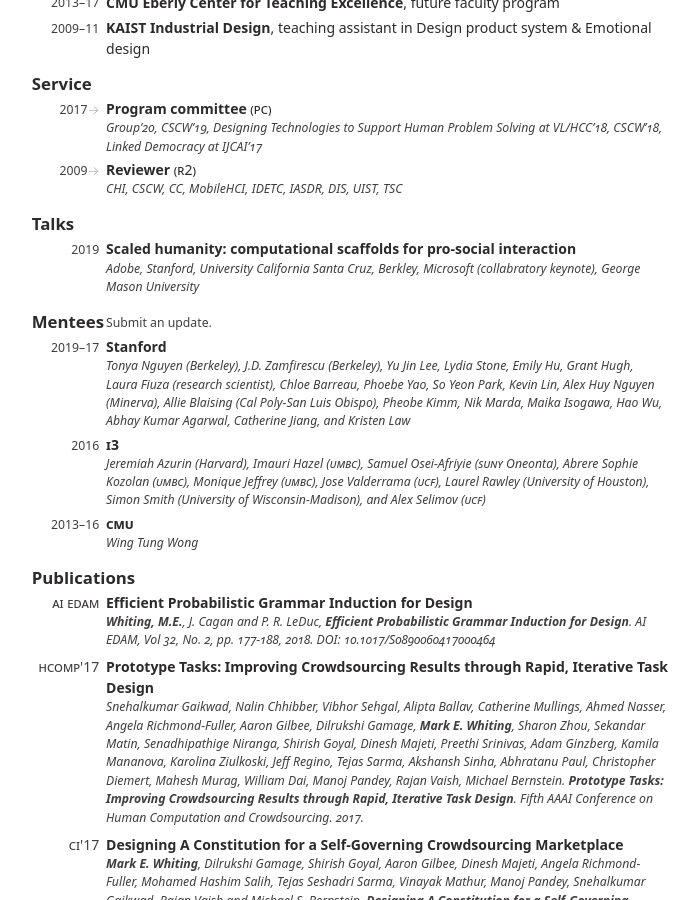
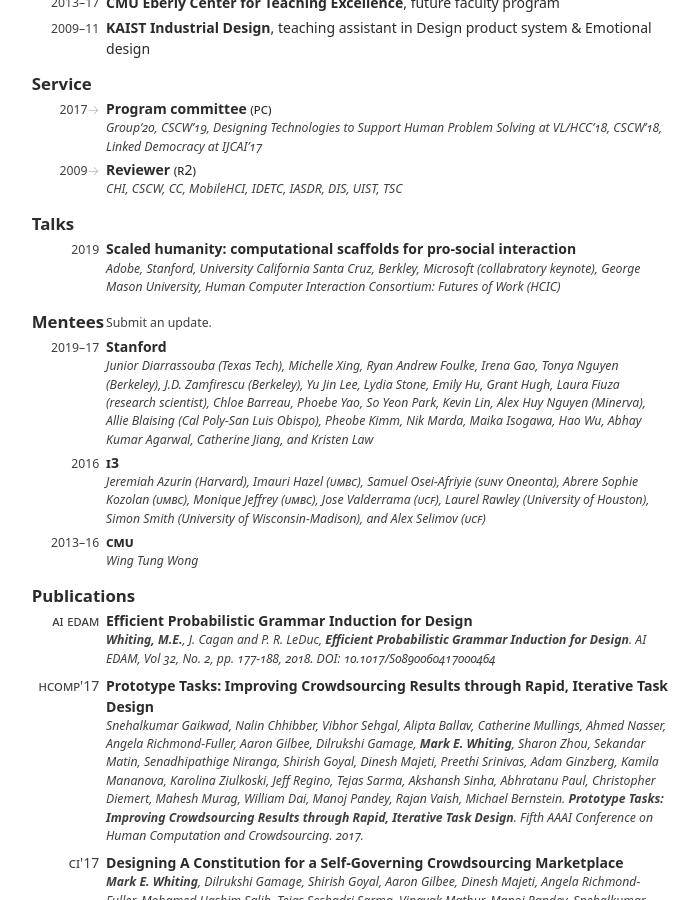
Before and after one commit to markwhiting/Whiting.me, a Jekyll site: the page built from cv.html, in a window 1280 px wide and 900 px high, scrolled down 623 px. Shown: the whole window, without its empty margins (290-989 px from the left). Built offline with Jekyll 4.4.1, drawn with Linux system fonts in a browser that asks for light colours.

Commit message:
Updated CV and mentees

```diff
--- a/_data/CV.csv
+++ b/_data/CV.csv
@@ -26,4 +26,4 @@
 TEDxKAIST,Leadership,TRUE,,http://tedxkaist.com,founder and director,,2009-10-01,2012-05-01,Also supported other [TEDx](https://www.ted.com/about/programs-initiatives/tedx-program) in Korea
 Program committee,Service,TRUE,PC,,,,2017-05-01,,"[Group’20](https://group.acm.org/conferences/group20/), [CSCW’19](https://cscw.acm.org/2019/), [Designing Technologies to Support Human Problem Solving](https://www.cs.washington.edu/dtshps2018/index.html) at [VL/HCC'18](https://vlhcc18.github.io), [CSCW'18](https://cscw.acm.org/2018/submit/papers.html#Program%20Committee%20Members), [Linked Democracy](https://linkeddemocracy.com) at [IJCAI'17](http://ijcai-17.org)"
 Reviewer,Service,TRUE,R2,,,,2009-01-01,,"[CHI](https://dl.acm.org/event.cfm?id=RE151), [CSCW](https://cscw.acm.org), [CC](https://cc.acm.org), [MobileHCI](https://mobilehci.acm.org), [IDETC](https://event.asme.org/idetc-cie), [IASDR](https://www.iasdr.net/conferences/), [DIS](https://dl.acm.org/event.cfm?id=RE212), [UIST](https://uist.acm.org), [TSC](https://tsc.acm.org)"
-Scaled humanity: computational scaffolds for pro-social interaction,Talks,TRUE,,,,,2019-01-20,2019-03-27,"Adobe, Stanford, University California Santa Cruz, Berkley, Microsoft (collabratory keynote), George Mason University"
+Scaled humanity: computational scaffolds for pro-social interaction,Talks,TRUE,,,,,2019-01-20,2019-03-27,"Adobe, Stanford, University California Santa Cruz, Berkley, Microsoft (collabratory keynote), George Mason University, [Human Computer Interaction Consortium: Futures of Work (HCIC)](https://hcic.org)"
--- a/_data/mentees.yml
+++ b/_data/mentees.yml
@@ -6,6 +6,23 @@
 #   institution: where we colaborated
 #   dateStart: yyyy-mm-dd (if you don't know the day, just put 01)
 #   dateEnd: yyyy-mm-dd (if you don't know the day, just put 01)
+
+- name: Junior Diarrassouba
+  institution: Stanford
+  dateStart: 2019-06-27
+  notes: Texas Tech
+
+- name: Ryan Andrew Foulke
+  institution: Stanford
+  dateStart: 2019-06-24
+
+- name: Michelle Xing
+  institution: Stanford
+  dateStart: 2019-06-24
+
+- name: Irena Gao
+  institution: Stanford
+  dateStart: 2019-06-17
 
 - name: J.D. Zamfirescu
   institution: Stanford
```
Also changed, not shown: 1 other file.
